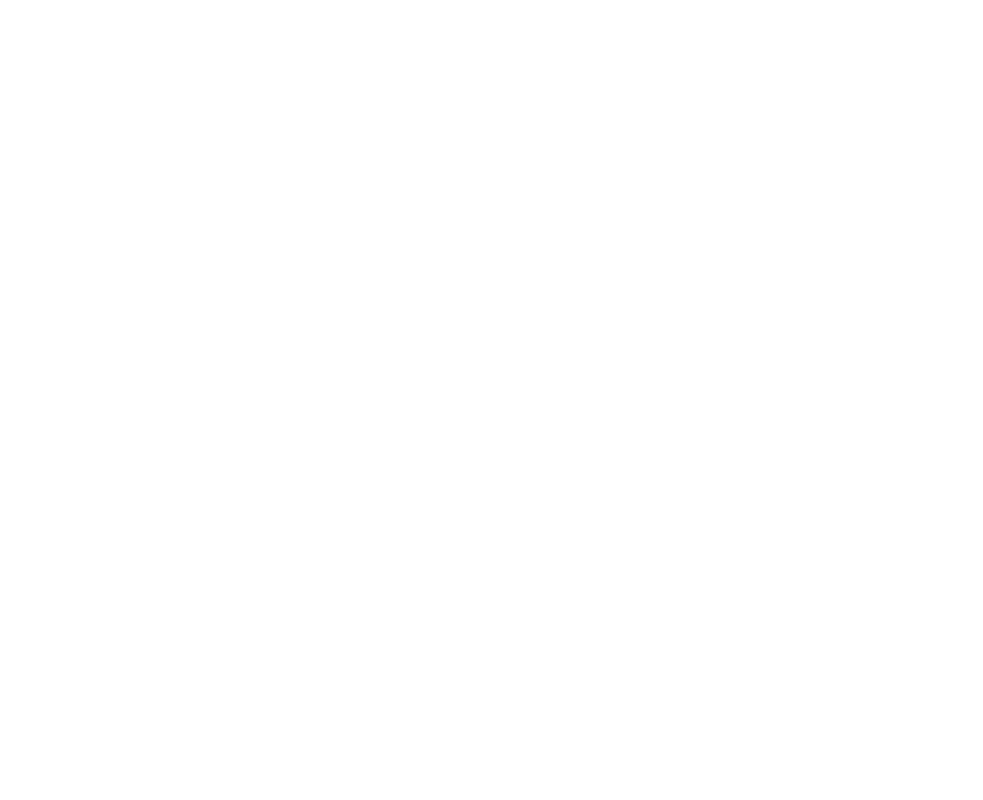
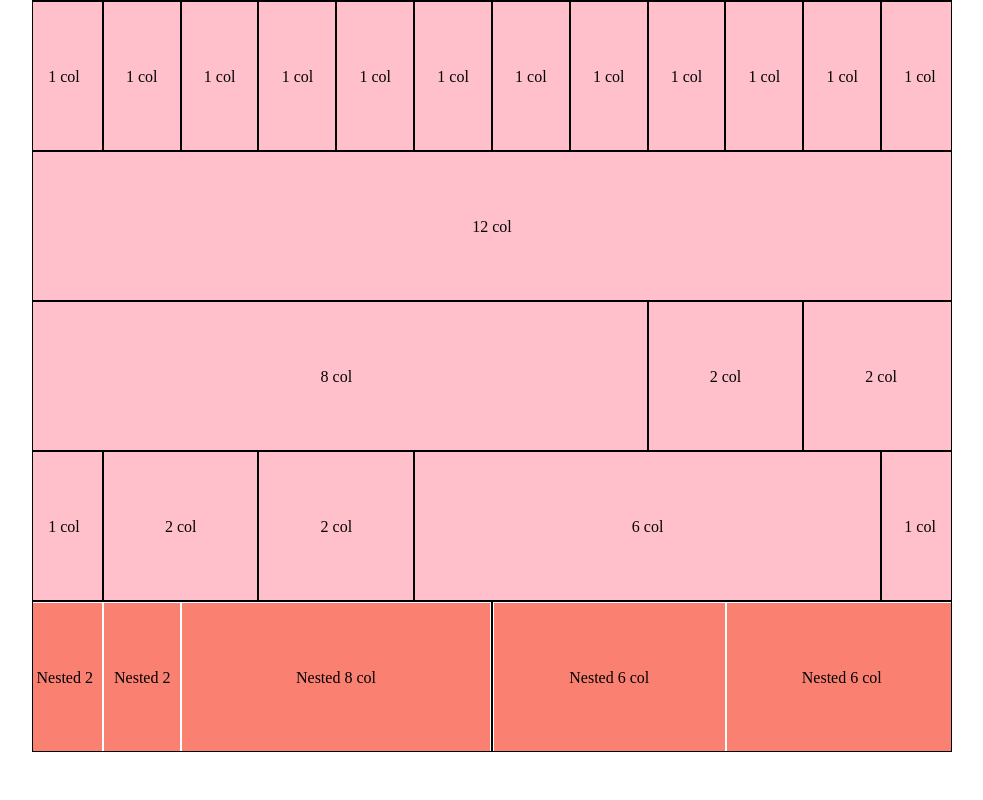
Before and after one commit to AlessandroSestili/html-css-12bool, a plain HTML site: page index.html in a window 1280 px wide. Shown: the whole page, without its empty margins (148-1131 px from the left). Drawn offline with Linux system fonts and the light colour scheme.

Commit message:
implementa container, row e col (no last-row padding)

```diff
--- a/index.html
+++ b/index.html
@@ -10,5 +10,167 @@
 </head>
 <body>
 
+    <div class="container">
+
+        <!-- PRIMA RIGA  -->
+        <div class="row">
+            <div class="col-1">
+                <div>
+                    1 col
+                </div>
+            </div>
+            <div class="col-1">
+                <div>
+                    1 col
+                </div>
+            </div>
+            <div class="col-1">
+                <div>
+                    1 col
+                </div>
+            </div>
+            <div class="col-1">
+                <div>
+                    1 col
+                </div>
+            </div>
+            <div class="col-1">
+                <div>
+                    1 col
+                </div>
+            </div>
+            <div class="col-1">
+                <div>
+                    1 col
+                </div>
+            </div>
+            <div class="col-1">
+                <div>
+                    1 col
+                </div>
+            </div>
+            <div class="col-1">
+                <div>
+                    1 col
+                </div>
+            </div>
+            <div class="col-1">
+                <div>
+                    1 col
+                </div>
+            </div>
+            <div class="col-1">
+                <div>
+                    1 col
+                </div>
+            </div>
+            <div class="col-1">
+                <div>
+                    1 col
+                </div>
+            </div>
+            <div class="col-1">
+                <div>
+                    1 col
+                </div>
+            </div>
+        </div>
+
+        <!-- SECONDA RIGA  -->
+        <div class="row">
+            <div class="col-12">
+                <div>
+                    12 col
+                </div>
+            </div>
+        </div>
+
+        <!-- TERZA RIGA -->
+        <div class="row">
+            <div class="col-8">
+                <div>
+                    8 col
+                </div>
+            </div>
+            <div class="col-2">
+                <div>
+                    2 col
+                </div>
+            </div>
+            <div class="col-2">
+                <div>
+                    2 col
+                </div>
+            </div>
+        </div>
+
+        <!-- QUARTA RIGA  -->
+        <div class="row">
+            <div class="col-1">
+                <div>
+                    1 col
+                </div>
+            </div>
+            <div class="col-2">
+                <div>
+                    2 col
+                </div>
+            </div>
+            <div class="col-2">
+                <div>
+                    2 col
+                </div>
+            </div>
+            <div class="col-6">
+                <div>
+                    6 col
+                </div>
+            </div>
+            <div class="col-1">
+                <div>
+                    1 col
+                </div>
+            </div>
+        </div>
+
+        <!-- QUINTA RIGA  -->
+        <div class="row">
+            <div class="col-6">
+                <div class="last-row row">
+                    <div class="col-2 last-col">
+                        <div>
+                            Nested 2 col
+                        </div>
+                    </div>
+                    <div class="col-2 last-col">
+                        <div>
+                            Nested 2 col
+                        </div>
+                    </div>
+                    <div class="col-8 last-col">
+                        <div>
+                            Nested 8 col
+                        </div>
+                    </div>
+                </div>
+            </div>
+
+            <div class="col-6">
+                <div class="last-row row">
+                    <div class="last-col col-6">
+                        <div>
+                            Nested 6 col
+                        </div>
+                    </div>
+                    <div class="last-col col-6">
+                        <div>
+                            Nested 6 col
+                        </div>
+                    </div>
+                </div>
+            </div>
+        </div>
+
+    </div>
 </body>
 </html>
--- a/style.css
+++ b/style.css
@@ -3,3 +3,38 @@
     margin: 0;
     box-sizing: border-box;
 }
+
+.container {
+    border: 1px solid black;
+}
+
+.row {
+}
+
+[class*="col-"] {
+    border: 1px solid black;
+
+    background-color: pink;
+
+    height: 150px;
+}
+
+[class*="col-"] > div {
+    text-align: center;
+
+    line-height: 150px;
+    vertical-align: middle;
+}
+
+.last-row {
+}
+
+.last-col {
+    background-color: salmon;
+
+    border: 1px solid white;
+}
+
+.last-col > div {
+
+}
```
